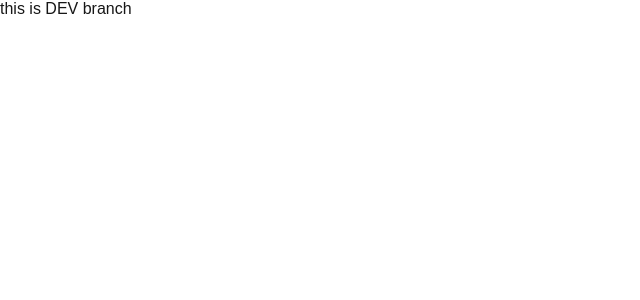
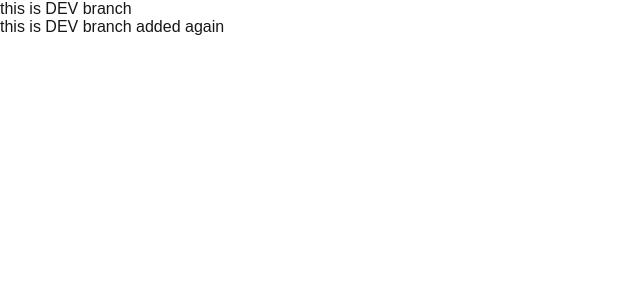
Before and after one commit to Anki-1611/React-app, a Next.js app: page / in a window 1280 px wide. Shown: the top 300 px of the page, without its empty margins (0-640 px from the left). Built offline with nearby package versions, Linux system fonts and the light colour scheme.

Commit message:
DEV branch code updated
DEV branch code updated

```diff
--- a/src/app/page.js
+++ b/src/app/page.js
@@ -2,5 +2,8 @@ import Image from "next/image";
 import styles from "./page.module.css";
 
 export default function Home() {
-  return <div>this is DEV branch</div>;
+  return <div>
+    <div>this is DEV branch</div>
+    <div>this is DEV branch added again</div>
+  </div>;
 }
```
